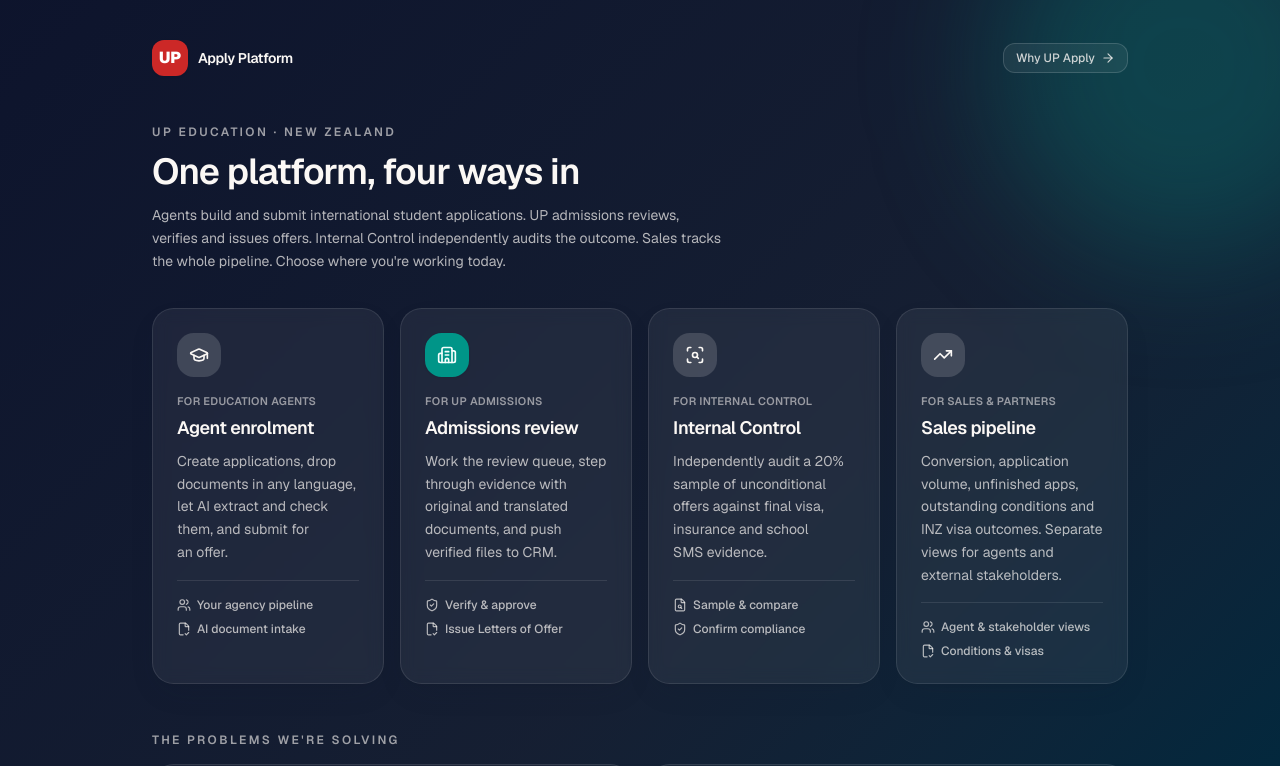
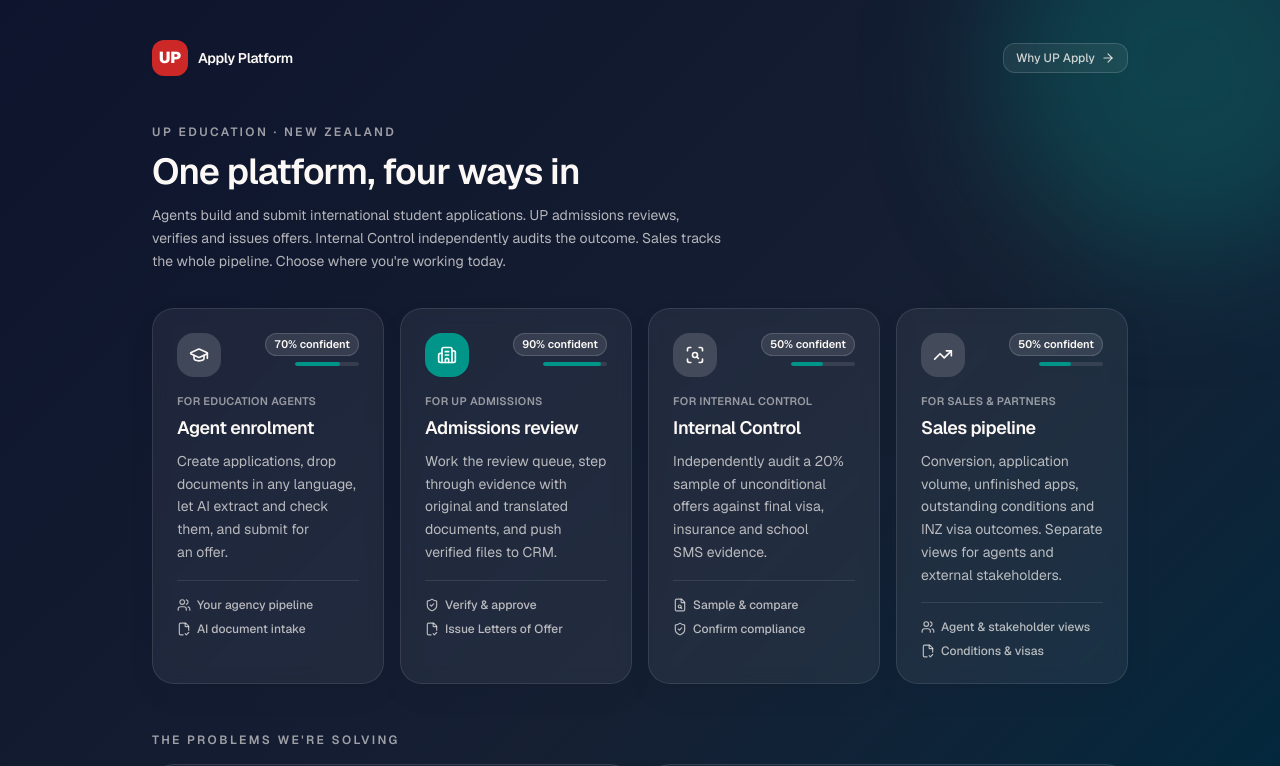
Before and after one commit to kostia-gif/up-international-enrolment, a Next.js app: page / in a window 1280 px wide. Shown: the top 766 px of the page. Built offline with nearby package versions, Linux system fonts and the light colour scheme.

Commit message:
Add confidence badges to portal homepage cards

```diff
--- a/app/page.tsx
+++ b/app/page.tsx
@@ -62,6 +62,7 @@ export default function PortalForkPage() {
               title="Agent enrolment"
               description="Create applications, drop documents in any language, let AI extract and check them, and submit for an offer."
               icon={GraduationCap}
+              confidence={70}
               points={[
                 { icon: Users, label: 'Your agency pipeline' },
                 { icon: FileCheck2, label: 'AI document intake' },
@@ -73,6 +74,7 @@ export default function PortalForkPage() {
               title="Admissions review"
               description="Work the review queue, step through evidence with original and translated documents, and push verified files to CRM."
               icon={Building2}
+              confidence={90}
               points={[
                 { icon: ShieldCheck, label: 'Verify & approve' },
                 { icon: FileCheck2, label: 'Issue Letters of Offer' },
@@ -85,6 +87,7 @@ export default function PortalForkPage() {
               title="Internal Control"
               description="Independently audit a 20% sample of unconditional offers against final visa, insurance and school SMS evidence."
               icon={ScanSearch}
+              confidence={50}
               points={[
                 { icon: FileSearch, label: 'Sample & compare' },
                 { icon: ShieldCheck, label: 'Confirm compliance' },
@@ -96,6 +99,7 @@ export default function PortalForkPage() {
               title="Sales pipeline"
               description="Conversion, application volume, unfinished apps, outstanding conditions and INZ visa outcomes. Separate views for agents and external stakeholders."
               icon={TrendingUp}
+              confidence={50}
               points={[
                 { icon: Users, label: 'Agent & stakeholder views' },
                 { icon: FileCheck2, label: 'Conditions & visas' },
@@ -219,6 +223,7 @@ function PortalCard({
   icon: Icon,
   points,
   accent,
+  confidence,
 }: {
   href: string
   eyebrow: string
@@ -227,12 +232,14 @@ function PortalCard({
   icon: typeof GraduationCap
   points: { icon: typeof Users; label: string }[]
   accent?: boolean
+  confidence: number
 }) {
   return (
     <Link
       href={href}
       className="group relative flex flex-col rounded-2xl border border-white/10 bg-white/[0.06] p-6 shadow-lg backdrop-blur-sm transition-all duration-200 hover:-translate-y-0.5 hover:border-white/25 hover:bg-white/10"
     >
+      <div className="flex items-start justify-between gap-3">
         <span
           className={
             accent
@@ -242,6 +249,25 @@ function PortalCard({
         >
           <Icon className="size-5" />
         </span>
+        <div className="flex flex-col items-end gap-1.5">
+          <span className="rounded-full border border-white/15 bg-white/10 px-2 py-0.5 text-[11px] font-semibold tabular-nums text-brand-foreground">
+            {confidence}% confident
+          </span>
+          <span
+            className="h-1 w-16 overflow-hidden rounded-full bg-white/10"
+            role="meter"
+            aria-label={`${title} confidence`}
+            aria-valuenow={confidence}
+            aria-valuemin={0}
+            aria-valuemax={100}
+          >
+            <span
+              className="block h-full rounded-full bg-[oklch(0.6_0.11_184)]"
+              style={{ width: `${confidence}%` }}
+            />
+          </span>
+        </div>
+      </div>
       <p className="mt-4 text-[11px] font-semibold uppercase tracking-wide text-brand-foreground/55">
         {eyebrow}
       </p>
```
Lines whose indentation alone changed are shown as unchanged.
